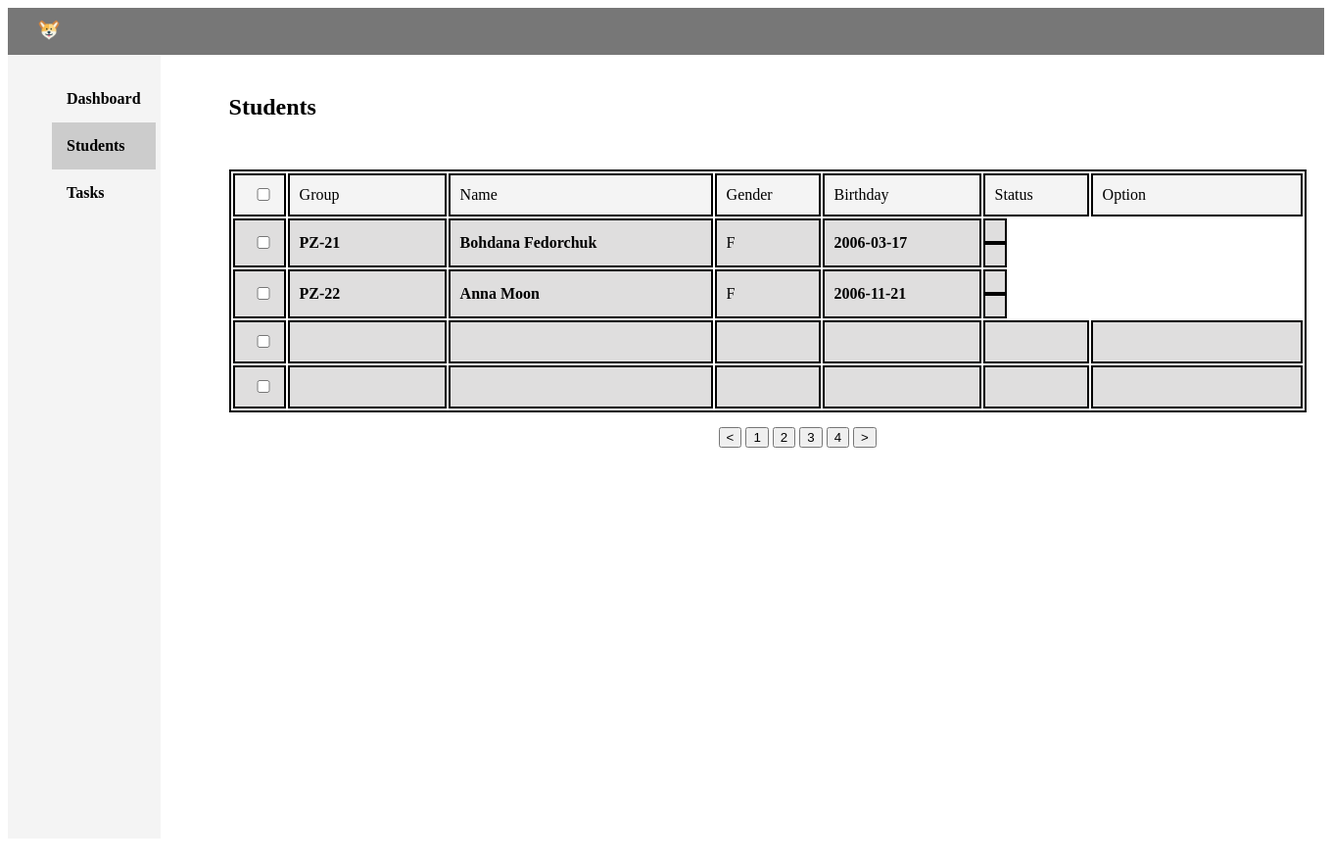
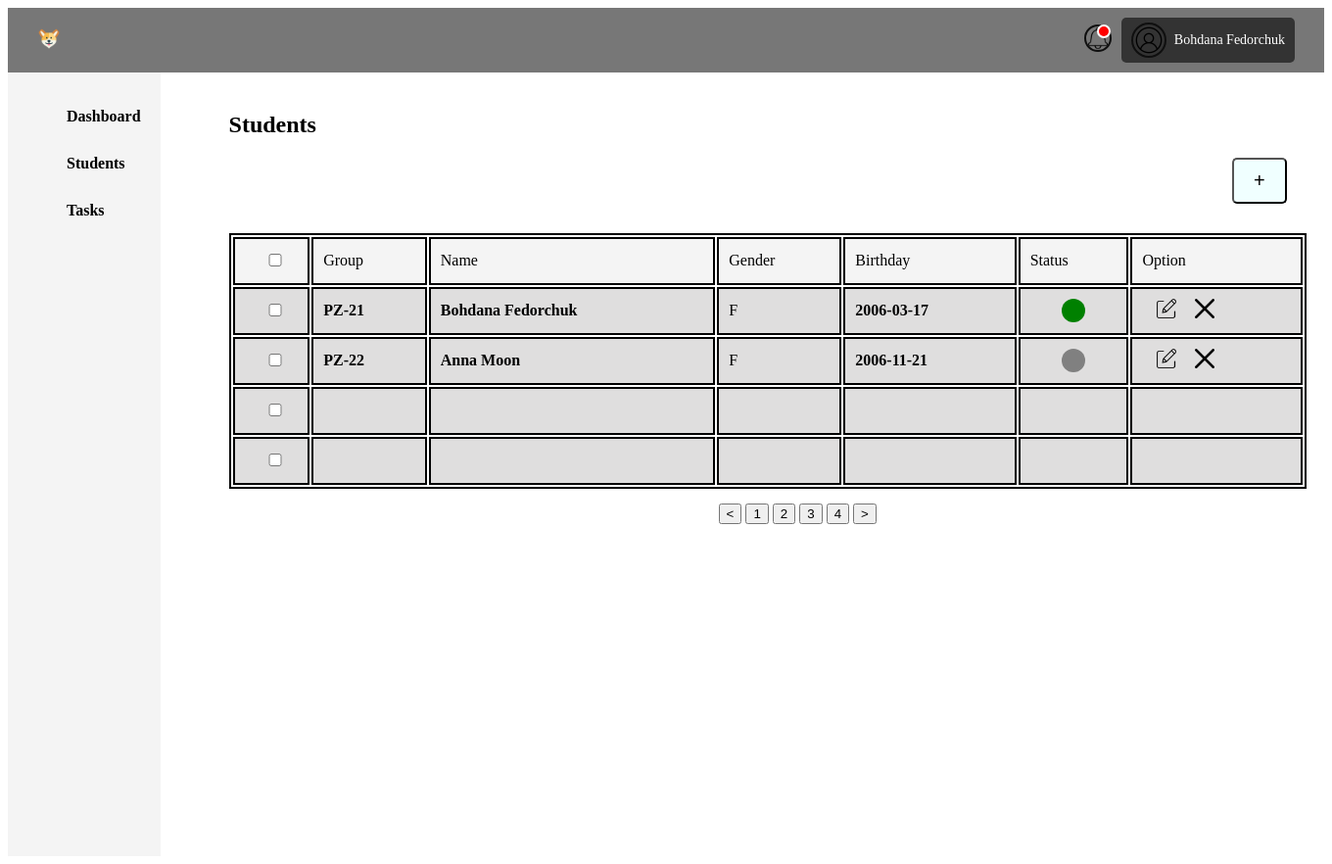
Before and after one commit to boohdaaanaa/html, a PHP site: page /students.html in a window 1360 px wide. Shown: the whole page at 98% size. Before the commit the page ends 457 px from the top, so only its background shows below. Run offline with PHP 8.4, Linux system fonts and the light colour scheme.

Commit message:
Added html for header

```diff
--- /dev/null
+++ b/public/header.html
@@ -0,0 +1,61 @@
+<header class="header">
+    <!-- Бургер-меню -->
+    <div class="burger-menu" onclick="toggleSidebar()">
+        <span class="burger-icon">☰</span>
+    </div>
+
+    <!-- Логотип -->
+    <div class="logo-container">
+        <a href="../public/students.html">
+            <img src="../public/logo.png" alt="Logo - Dragon and Book">
+        </a>
+    </div>
+
+    <div class="menu">
+        <!-- Повідомлення -->
+        <div class="icon-container">
+            <div class="icon" id="bellIcon">
+                <a href="messages.html" onclick="clearNotificationIndicator()">
+                    <img src="../public/bell.png" alt="Notification Bell">
+                </a>
+                <div id="notificationInd" class="notification-ind"></div>
+                <div class="dropdown">
+                    <div class="notification-item">
+                        <img src="../public/profile-icon-png-898.png" alt="Admin Profile Icon">
+                        <div class="notification-text">
+                            <span class="name"> Admin </span>
+                            <span class="message"> Hello!</span>
+                        </div>
+                    </div>
+                    <div class="notification-item">
+                        <img src="../public/profile-icon-png-898.png" alt="Anna S. Profile Icon">
+                        <div class="notification-text">
+                            <span class="name"> Anna S. </span>
+                            <span class="message"> Hello!</span>
+                        </div>
+                    </div>
+                    <div class="notification-item">
+                        <img src="../public/profile-icon-png-898.png" alt="Maria T. Profile Icon">
+                        <div class="notification-text">
+                            <span class="name"> Maria T. </span>
+                            <span class="message"> Hello!</span>
+                        </div>
+                    </div>
+                </div>
+            </div>
+        </div>
+
+        <!-- Профіль -->
+        <div class="profile-container">
+            <div class="profile">
+                <img src="../public/profile.png" alt="User Profile Icon">
+                <span class="profile-name"> Bohdana Fedorchuk</span>
+
+                <div class="dropdown">
+                    <div class="profile-item"> Profile </div>
+                    <div class="profile-item" id="logoutBtn"> Log out </div>
+                </div>
+            </div>
+        </div>
+    </div>
+</header>
--- a/public/index.php
+++ b/public/index.php
@@ -1,5 +1,4 @@
 <?php
-// Start session at the beginning
 session_start();
 
 require_once '../config/database.php';
@@ -10,7 +9,6 @@ require_once '../controllers/StudentController.php';
 $database = new Database();
 $db = $database->getConnection();
 
-// Check if database connection was successful
 if ($db === null) {
     die("Failed to connect to the database. Please check your configuration.");
 }
--- a/public/students.html
+++ b/public/students.html
@@ -8,87 +8,20 @@
     <link rel="manifest" href="manifest.json">
 
     <title>Student</title>
-    <style>
-        /* Initially hide elements for non-logged-in users */
-        #bellIcon, .profile-container, .add-student-btn, .edit-btn, .delete-btn {
-            display: none;
-        }
-        a[href="tasks.html"], a[href="messages.html"] {
-            pointer-events: none;
-        }
-    </style>
+
 </head>
 
 <body>
-<header class = "header">
-<!-- Бургер-меню -->
-<div class="burger-menu" onclick="toggleSidebar()">
-    <span class="burger-icon">☰</span>
-</div>
 
-    <!--Логотип-->
-    <div class = "logo-container">
-        <a href="students.html">
-            <img src="../public/logo.png" alt="Logo - Dragon and Book">
-        </a>
-    </div>
-
-    <div class = "menu">
-        <!--Повідомлення-->
-        <div class = "icon-container">
-            <div class = "icon" id = "bellIcon">
-                <a href = "messages.html" onclick="clearNotificationIndicator()">
-                    <img src="../public/bell.png" alt="Notification Bell">
-                </a>
-                <div id = "notificationInd" class = "notification-ind"></div>
-                <div class = "dropdown">
-                <div class = "notification-item">
-                    <img src="../public/profile-icon-png-898.png" alt="Admin Profile Icon">
-                    <div class = "notification-text">
-                        <span class = "name"> Admin </span>
-                        <span class = "message"> Hello!</span>
-                    </div>
-                </div>
-                <div class = "notification-item">
-                    <img src="../public/profile-icon-png-898.png" alt="Anna S. Profile Icon">
-                    <div class = "notification-text">
-                        <span class = "name"> Anna S. </span>
-                        <span class = "message"> Hello!</span>
-                    </div>
-                </div>
-                <div class = "notification-item">
-                    <img src="../public/profile-icon-png-898.png" alt="Maria T. Profile Icon">
-                    <div class = "notification-text">
-                        <span class = "name"> Maria T. </span>
-                        <span class = "message"> Hello!</span>
-                    </div>
-                </div>
-            </div>
-        </div>
-        </div>
-
-        <!--Профіль-->
-        <div class = "profile-container">
-        <div class = "profile">
-            <img src = "../public/profile.png" alt="User Profile Icon">
-            <span class = "profile-name"> Bohdana Fedorchuk</span>
-
-            <div class = "dropdown">
-                <div class = "profile-item"> Profile </div>
-                <div class = "profile-item"> Log out </div>
-            </div>
-        </div>
-        </div>
-    </div>
-</header>
+    <div id="header-container"></div>
 
     <div class = "container">
     <!--Меню-->
     <nav class = "sidebar">
         <ul>
-            <a href = "index.html" class = "nav-link">Dashboard</a>
-            <a href = "students.html" class = "nav-link">Students</a>
-            <a href = "tasks.html" class = "nav-link">Tasks</a>
+            <a href = "../public/index.html" class = "nav-link">Dashboard</a>
+            <a href = "../public/students.html" class = "nav-link">Students</a>
+            <a href = "../public/tasks.html" class = "nav-link">Tasks</a>
         </ul>
     </nav>
 
@@ -124,8 +57,8 @@
         <td><b>2006-03-17</b></td>
         <td class="status"><span class="status-dot green"></span></td>
         <td class="option">
-            <img src="../public/edit.png" alt="Edit Icon" class="edit-btn" onclick="editRow(this)">
-            <img src="../public/delete.png" alt="Delete Icon" class="delete-btn" onclick="deleteSelected()">
+            <img src="edit.png" alt="Edit Icon" class="edit-btn" onclick="editRow(this)">
+            <img src="delete.png" alt="Delete Icon" class="delete-btn" onclick="deleteSelected()">
         </td>
     </tr>
     <tr>
@@ -139,8 +72,8 @@
         <td><b>2006-11-21</b></td>
         <td class="status"><span class="status-dot gray"></span></td>
         <td class="option">
-            <img src="../public/edit.png" alt="Edit Icon" class="edit-btn" onclick="editRow(this)">
-            <img src="../public/delete.png" alt="Delete Icon" class="delete-btn" onclick="deleteSelected()">
+            <img src="edit.png" alt="Edit Icon" class="edit-btn" onclick="editRow(this)">
+            <img src="delete.png" alt="Delete Icon" class="delete-btn" onclick="deleteSelected()">
         </td>
     </tr>
     <tr>
@@ -246,5 +179,31 @@
         </div>
     </div>
 
+
+
+    <!-- Login Modal -->
+<div id="loginModal" class="modal">
+    <div class="modal-content">
+      <h2>Login</h2>
+      <form id="loginForm">
+        <label for="username">Login:</label>
+        <input type="text" id="username" name="username" required>
+        <label for="password">Password:</label>
+        <input type="text" id="password" name="password" placeholder="YYYY-MM-DD" required>
+        <button type="submit">Log in</button>
+      </form>
+      <div id="loginError" style="color:red; display:none;">Incorrect data.</div>
+    </div>
+  </div>
+
+  <script>
+    fetch('header.html')
+        .then(response => response.text())
+        .then(data => {
+            document.getElementById('header-container').innerHTML = data;
+        })
+        .catch(error => console.error('Error header.html:', error));
+</script>
+
 <script src="scripts.js"></script>
 </body>
--- a/public/styles.css
+++ b/public/styles.css
@@ -226,46 +226,6 @@ table {
     margin-top: 0px;
     margin-left: 0px;
     border: 2px solid black;
-    table-layout: fixed; /* Ensure consistent column widths */
-}
-
-th, td {
-    border: 2px solid black;
-    padding: 10px;
-    text-align: left;
-    height: 25px;
-    font-weight: 400;
-    background-color: #dfdede;
-    box-sizing: border-box; /* Ensure padding is included in width */
-}
-
-/* Define specific widths for each column */
-th:nth-child(1), td:nth-child(1) { /* Checkbox */
-    width: 5%;
-}
-
-th:nth-child(2), td:nth-child(2) { /* Group */
-    width: 15%;
-}
-
-th:nth-child(3), td:nth-child(3) { /* Name */
-    width: 25%;
-}
-
-th:nth-child(4), td:nth-child(4) { /* Gender */
-    width: 10%;
-}
-
-th:nth-child(5), td:nth-child(5) { /* Birthday */
-    width: 15%;
-}
-
-th:nth-child(6), td:nth-child(6) { /* Status */
-    width: 10%;
-}
-
-th:nth-child(7), td:nth-child(7) { /* Option */
-    width: 20%;
 }
 
 th, td {
@@ -285,7 +245,6 @@ th {
     display: flex;
     align-items: center;
     justify-content: center;
-    height: 25px;
 }
 
 .status-dot {
@@ -303,18 +262,11 @@ th {
     background: gray;
 }
 
-.option {
-    display: flex;
-    align-items:  center;
-    justify-content: center;
-    height: 25px;
-}
-
 .option img {
     width: 20px;
     height: 20px;
     cursor: pointer;
-    margin-left: 0 5px;
+    margin-left: 15px;
 }
 
 
```
Also changed, not shown: public/index.html (+29 -62 lines), public/scripts.js (+59 -0 lines), public/tasks.html (+30 -60 lines).
